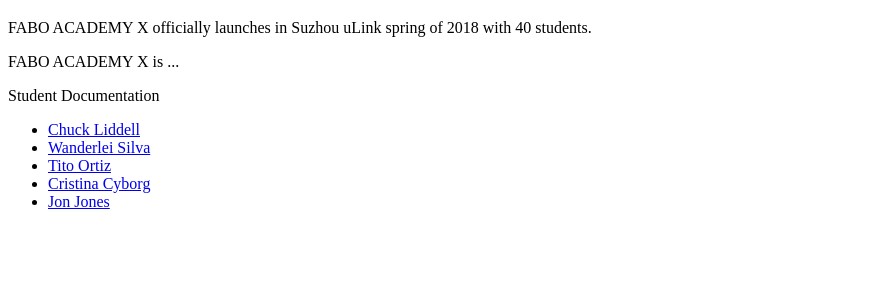
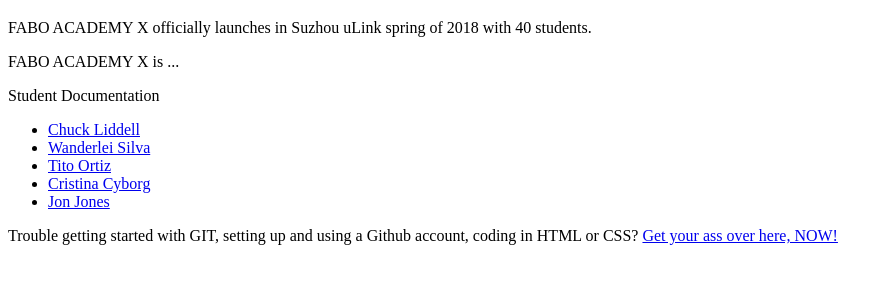
Before and after one commit to bestia-io/bestia-io.github.io, a plain HTML site: page index.html in a window 1280 px wide. Shown: the part 61-344 px from the top of the page, without its empty margins (0-893 px from the left). Drawn offline with Linux system fonts and the light colour scheme.

Commit message:
added link to bestia.one

```diff
--- a/index.html
+++ b/index.html
@@ -19,5 +19,8 @@
       <li><a href="students/2018/03/index.html">Cristina Cyborg</a></li>
       <li><a href="students/2018/04/index.html">Jon Jones</a></li>
     </ul>
+    <p>
+      Trouble getting started with GIT, setting up and using a Github account, coding in HTML or CSS? <a href="https://bestia.one/coding.html">Get your ass over here, NOW!</a>
+    </p>
   </body>
 </html>
```
